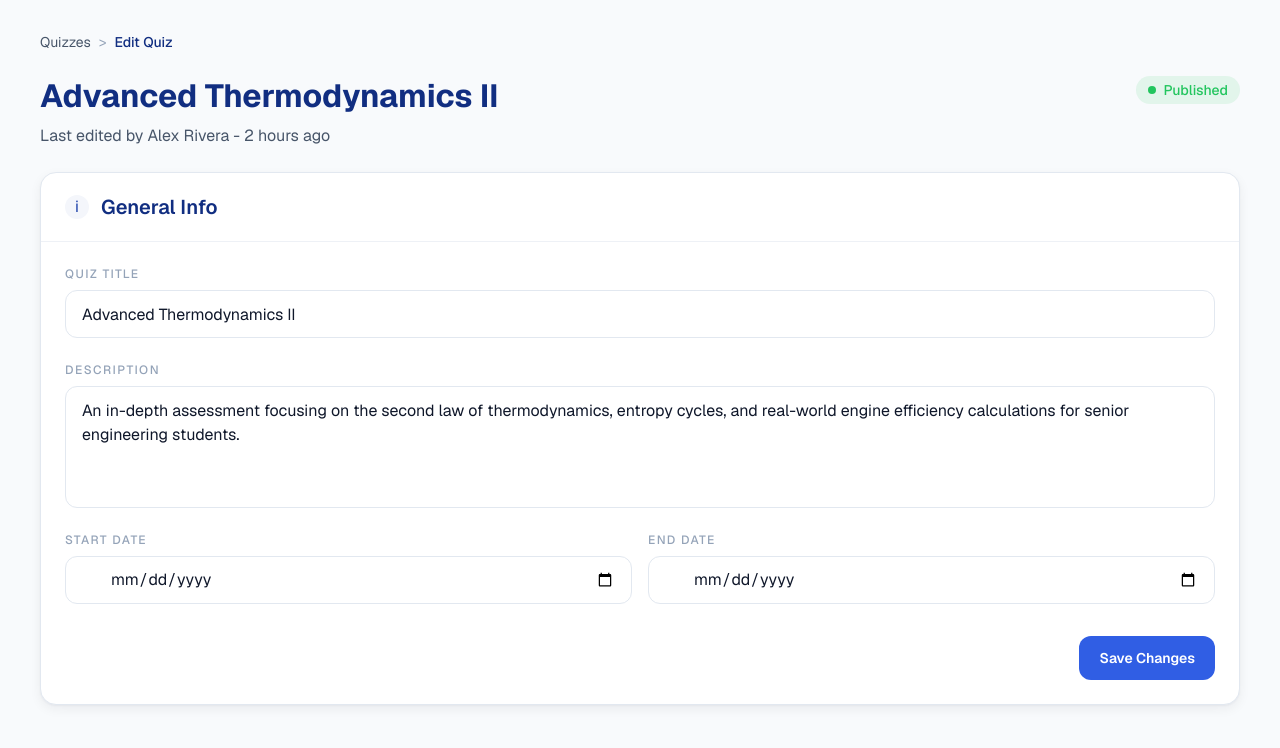
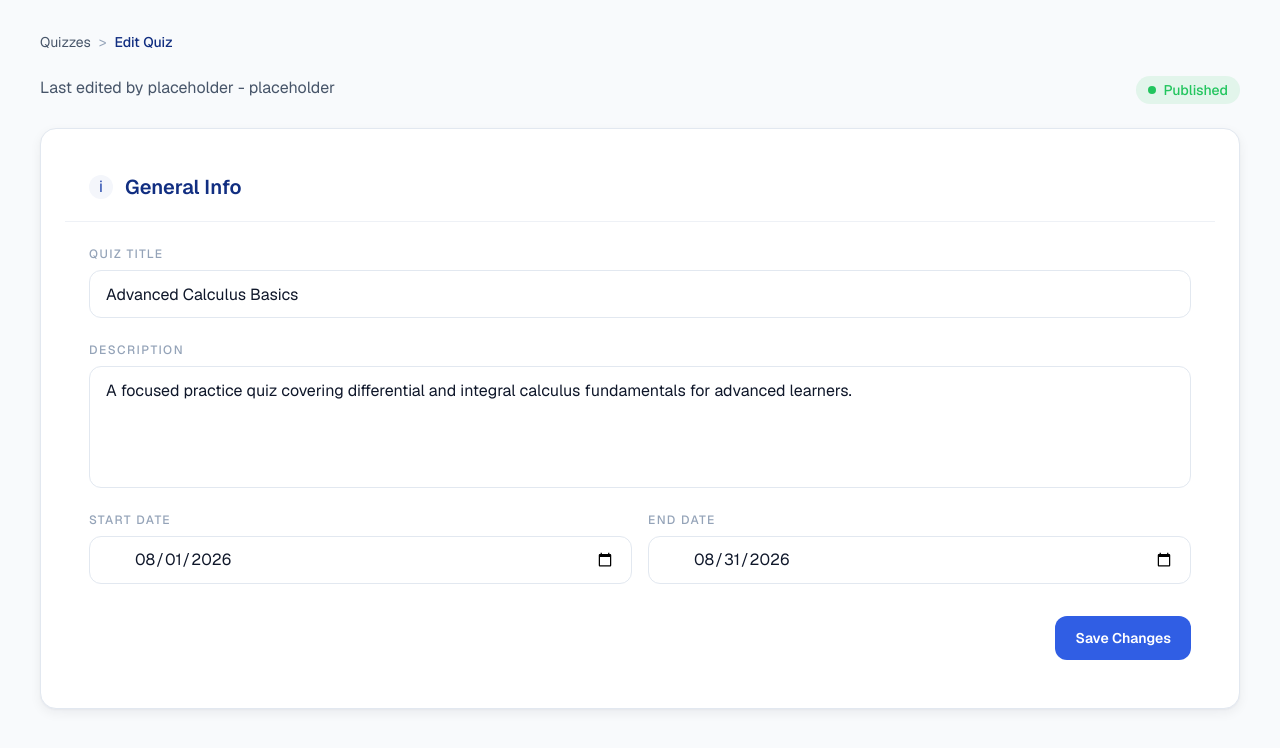
Before and after one commit to MoHatemTC/quiz-service-internship-round-1-front-end, a Next.js app: page /admin/dashboard/edit/advanced-calculus-basics in a window 1280 px wide. Shown: the top 748 px of the page. Built offline with nearby package versions, Linux system fonts and the light colour scheme.

Commit message:
fixing styles

```diff
--- a/app/admin/dashboard/edit/[id]/page.tsx
+++ b/app/admin/dashboard/edit/[id]/page.tsx
@@ -1,37 +1,15 @@
 import Link from 'next/link';
 import QuizEditGeneralInfo from '@/components/dashboard/QuizEditGeneralInfo';
+import { QUIZZES } from '@/components/dashboard/DashboardQuizTable';
 
 type EditQuizPageProps = {
   params: Promise<{ id: string }>;
 };
 
-type MockQuizData = {
-  id: string;
-  title: string;
-  description: string;
-  status: 'PUBLISHED' | 'DRAFT';
-  updatedBy: string;
-  updatedAt: string;
-  startDate: string;
-  endDate: string;
-};
-
-const MOCK_QUIZ_DATA: MockQuizData = {
-  id: 'advanced-thermodynamics-ii',
-  title: 'Advanced Thermodynamics II',
-  description:
-    'An in-depth assessment focusing on the second law of thermodynamics, entropy cycles, and real-world engine efficiency calculations for senior engineering students.',
-  status: 'PUBLISHED',
-  updatedBy: 'Alex Rivera',
-  updatedAt: '2 hours ago',
-  startDate: '09/01/2026',
-  endDate: '09/30/2026',
-};
-
 export default async function EditPage({ params }: EditQuizPageProps) {
   const { id } = await params;
-  const quiz = id === MOCK_QUIZ_DATA.id ? MOCK_QUIZ_DATA : { ...MOCK_QUIZ_DATA, id };
-
+  const quiz = QUIZZES.find((q) => q.id === id);
+  if (!quiz) return null;
   return (
     <main className="min-h-screen bg-background text-foreground">
       <section className="mx-auto flex w-full max-w-7xl flex-col gap-6 px-6 py-8 lg:px-10">
@@ -51,15 +29,22 @@ export default async function EditPage({ params }: EditQuizPageProps) {
 
         <div className="flex flex-col gap-4 sm:flex-row sm:items-start sm:justify-between">
           <div className="space-y-2">
-            <h1 className="text-h1 text-primary-800">{quiz.title}</h1>
+            {/* <h1 className="text-h1 text-primary-800">{quiz.title}</h1> */}
             <p className="text-body text-foreground-secondary">
-              Last edited by {quiz.updatedBy} - {quiz.updatedAt}
+              Last edited by {'placeholder'} - {'placeholder'}
             </p>
           </div>
 
-          <div className="inline-flex items-center gap-2 self-start rounded-full bg-success/10 px-3 py-1 text-small font-medium text-success">
-            <span className="h-2 w-2 rounded-full bg-success" aria-hidden="true" />
-            {quiz.status === 'PUBLISHED' ? 'Published' : 'Draft'}
+          <div
+            className={`inline-flex items-center gap-2 self-start rounded-full  px-3 py-1 text-small font-medium ${quiz.status === 'DRAFT' ? 'bg-warning/10' : 'bg-success/10'}`}
+          >
+            <span
+              className={`h-2 w-2 rounded-full ${quiz.status === 'DRAFT' ? 'bg-warning' : 'bg-success'}`}
+              aria-hidden="true"
+            />
+            <p className={`${quiz.status === 'DRAFT' ? 'text-warning' : 'text-success'}`}>
+              {quiz.status === 'PUBLISHED' ? 'Published' : 'Draft'}
+            </p>
           </div>
         </div>
 
--- a/components/dashboard/DashboardQuizTable.tsx
+++ b/components/dashboard/DashboardQuizTable.tsx
@@ -4,6 +4,9 @@ import QuizCardActions from './QuizActions';
 type QuizTableRow = {
   id: string;
   title: string;
+  description: string;
+  startDate: string;
+  endDate: string;
   activity: string;
   category: string;
   questions: number;
@@ -12,10 +15,14 @@ type QuizTableRow = {
   thumbnailClassName: string;
 };
 
-const QUIZZES: QuizTableRow[] = [
+export const QUIZZES: QuizTableRow[] = [
   {
     id: 'advanced-calculus-basics',
     title: 'Advanced Calculus Basics',
+    description:
+      'A focused practice quiz covering differential and integral calculus fundamentals for advanced learners.',
+    startDate: '2026-08-01',
+    endDate: '2026-08-31',
     activity: 'Updated 2 days ago',
     category: 'Mathematics',
     questions: 20,
@@ -26,6 +33,10 @@ const QUIZZES: QuizTableRow[] = [
   {
     id: 'world-war-two-front',
     title: 'World War II: European Front',
+    description:
+      'A historical assessment covering major events, strategies, and turning points of the European theater.',
+    startDate: '2026-07-10',
+    endDate: '2026-07-24',
     activity: 'Created 5 hours ago',
     category: 'History',
     questions: 15,
@@ -36,6 +47,10 @@ const QUIZZES: QuizTableRow[] = [
   {
     id: 'legacy-python-basics',
     title: 'Legacy Python 2.7 Basics',
+    description:
+      'An introductory quiz about Python 2.7 syntax, legacy language features, and maintenance considerations.',
+    startDate: '2026-06-15',
+    endDate: '2026-06-30',
     activity: 'Archived 1 month ago',
     category: 'Technology',
     questions: 10,
@@ -46,12 +61,30 @@ const QUIZZES: QuizTableRow[] = [
   {
     id: 'contemporary-digital-arts',
     title: 'Contemporary Digital Arts',
+    description:
+      'A creative quiz exploring modern digital art tools, trends, and visual storytelling techniques.',
+    startDate: '2026-05-01',
+    endDate: '2026-05-20',
     activity: 'Updated yesterday',
     category: 'Design',
     questions: 25,
     totalPlays: '2,890',
     status: 'PUBLISHED',
     thumbnailClassName: 'from-info via-primary-500 to-success',
+  },
+  {
+    id: 'advanced-thermodynamics-ii',
+    title: 'Advanced Thermodynamics II',
+    description:
+      'An in-depth assessment focusing on the second law of thermodynamics, entropy cycles, and real-world engine efficiency calculations for senior engineering students.',
+    startDate: '2026-09-01',
+    endDate: '2026-09-30',
+    activity: 'Updated 2 hours ago',
+    category: 'Engineering',
+    questions: 24,
+    totalPlays: '1,040',
+    status: 'PUBLISHED',
+    thumbnailClassName: 'from-primary-500 via-info to-background',
   },
 ];
 
--- a/components/dashboard/QuizEditGeneralInfo.tsx
+++ b/components/dashboard/QuizEditGeneralInfo.tsx
@@ -15,7 +15,7 @@ function FieldLabel({ children }: { children: ReactNode }) {
 
 function QuizEditGeneralInfo({ title, description, startDate, endDate }: QuizEditGeneralInfoProps) {
   return (
-    <Card className="p-0">
+    <Card>
       <form className="flex flex-col">
         <div className="border-b border-divider px-6 py-5">
           <div className="flex items-center gap-3">
```
